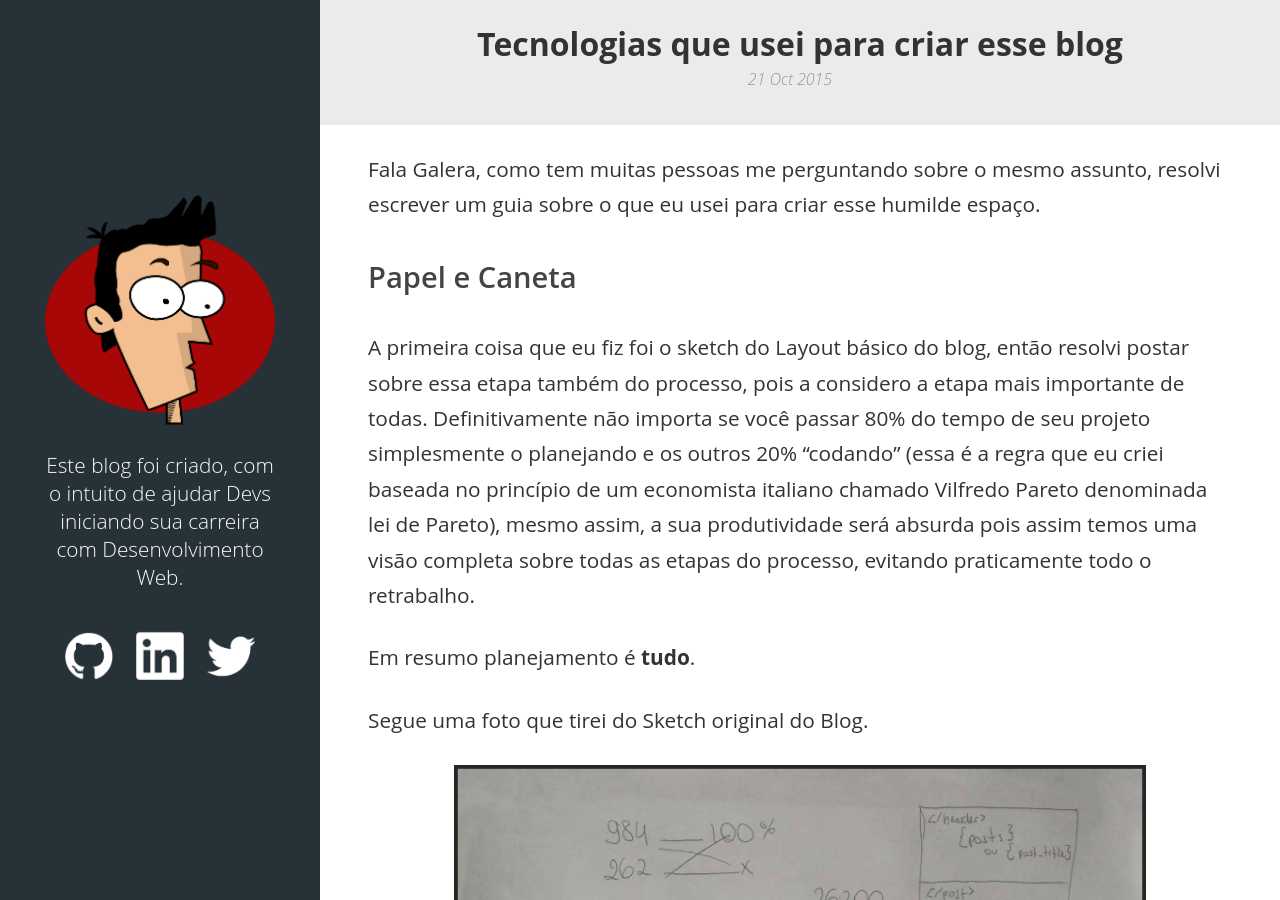
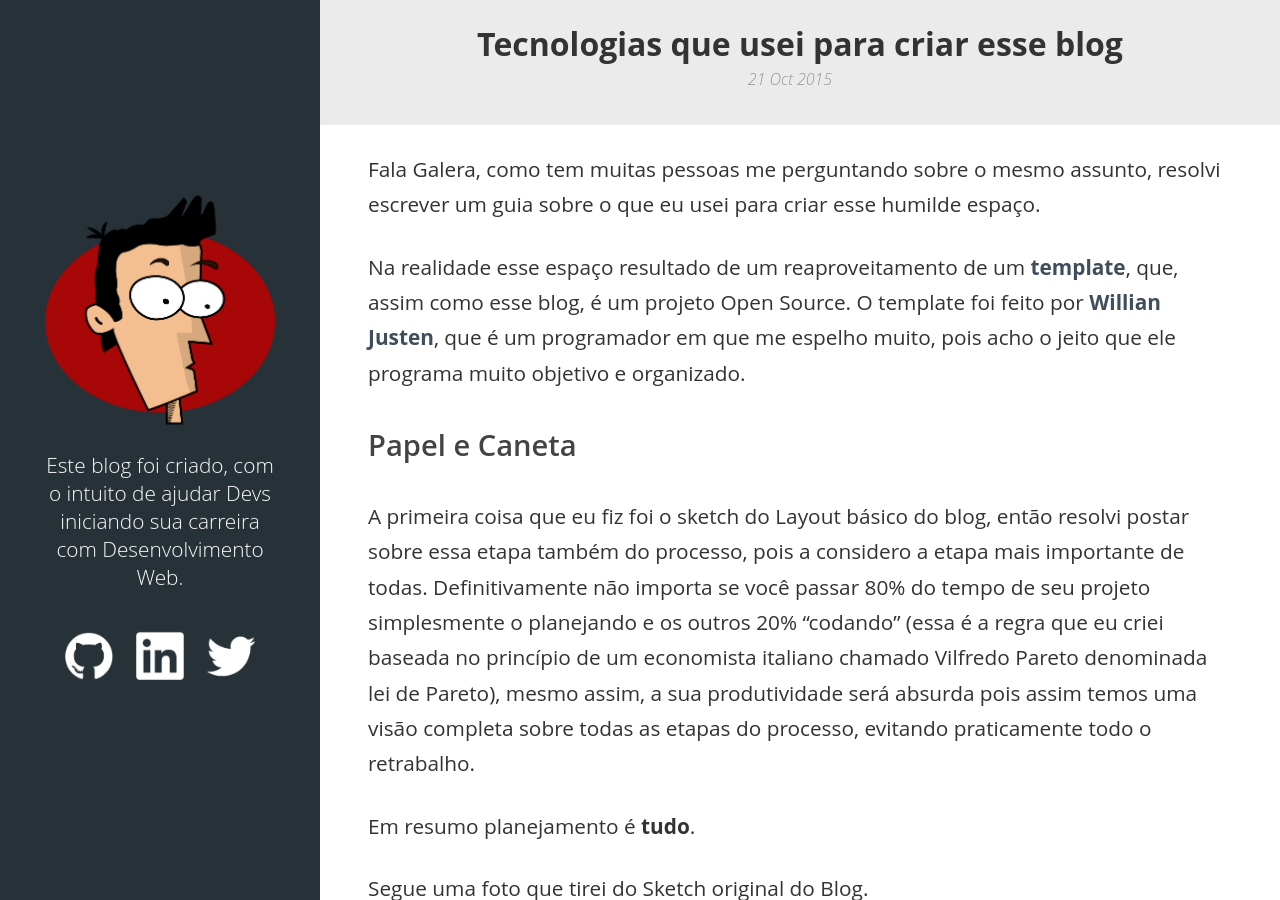
Before and after one commit to bmarques1995/lucasmaiaesilva.github.io, a Jekyll site: the page built from _posts/2015-10-21-tecnologias-que-usei-para-criar-esse-blog.md, in a window 1280 px wide and 900 px high. Built offline with Jekyll 4.4.1, drawn with Linux system fonts in a browser that asks for light colours; comment, search, counter and statistics services are not loaded; some of the changed lines change nothing that is shown; some of the changed text lies outside the part shown.

Commit message:
adding reference

```diff
--- a/_posts/2015-10-21-tecnologias-que-usei-para-criar-esse-blog.md
+++ b/_posts/2015-10-21-tecnologias-que-usei-para-criar-esse-blog.md
@@ -11,6 +11,8 @@ introduction:
 ---
 
 Fala Galera, como tem muitas pessoas me perguntando sobre o mesmo assunto, resolvi escrever um guia sobre o que eu usei para criar esse humilde espaço.
+
+Na realidade esse espaço resultado de um reaproveitamento de um [template](https://github.com/willianjusten/will-jekyll-template), que, assim como esse blog, é um projeto Open Source. O template foi feito por [Willian Justen](https://github.com/willianjusten), que é um programador em que me espelho muito, pois acho o jeito que ele programa muito objetivo e organizado.
 
 ## Papel e Caneta
 
@@ -88,4 +90,4 @@ Antes de mais nada devo dizer que não fiz esse projeto com nenhum método catal
 
 Resolvi criar essa postagem para mostrar como foi feito esse trabalho, uma vez que fiquei muito feliz com os elogios que recebi, e quis fazer esse post até mesmo como uma forma de agradecimento e porque não, de incentivo a todos os que desejam escrever coisas também.
 
-Para os interessados TODO o [código fonte do blog](https://github.com/lucasmaiaesilva/lucasmaiaesilva.github.io) está disponível no [meu github](https://github.com/lucasmaiaesilva), mas já aviso, se forem dar uma olhada não deixe de deixar um Star. :)
+Para os interessados TODO o [código fonte do blog](https://github.com/lucasmaiaesilva/lucasmaiaesilva.github.io) está disponível no [meu github](https://github.com/lucasmaiaesilva), mas já aviso, se forem dar uma olhada não deixe de deixar um Star e deixe também seu comentário aqui. :)
```
